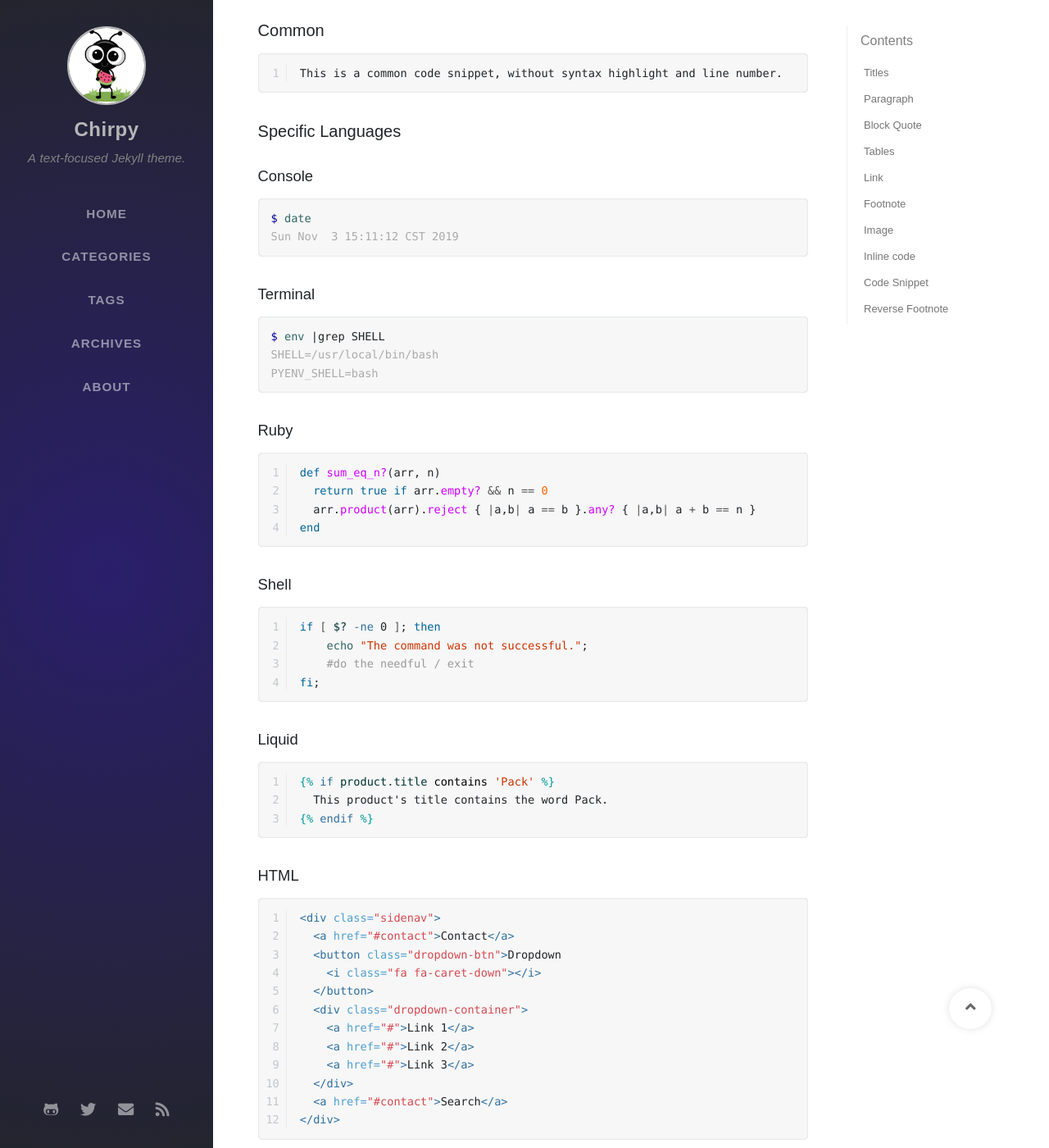
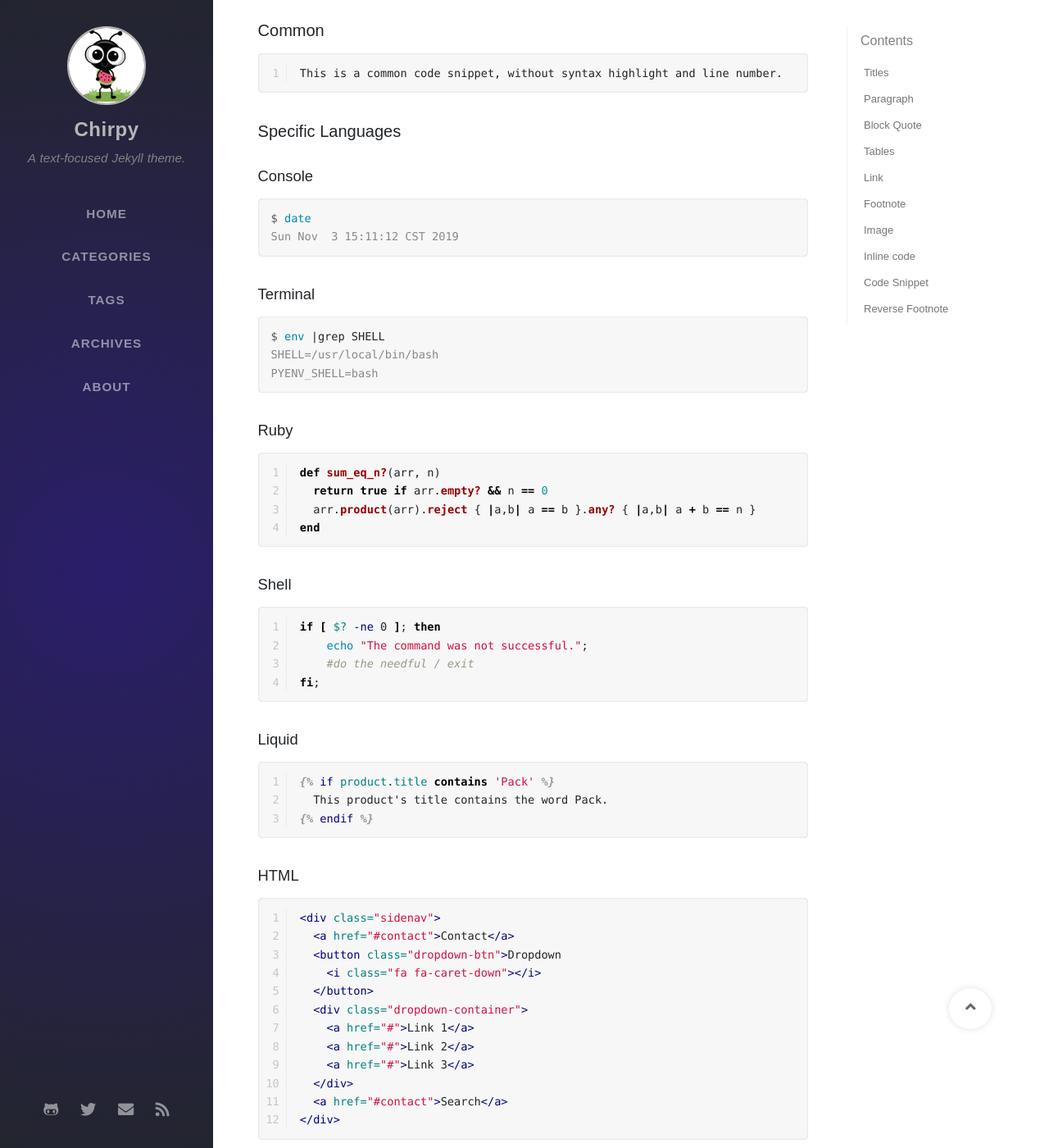
Before and after one commit to nicetrykiddo/writeups, a Jekyll site: the page built from _posts/2019-08-08-text-and-typography.md, in a window 1280 px wide and 1400 px high, scrolled down 1804 px. Shown: the whole window at 82% size. Built offline with Jekyll 4.4.1, drawn with Linux system fonts in a browser that asks for light colours; nearby versions of some CDN libraries; some web fonts are replaced; comment, search, counter and statistics services are not loaded.

Commit message:
Updated syntax highlighter.

```diff
--- a/assets/css/syntax.scss
+++ b/assets/css/syntax.scss
@@ -8,67 +8,69 @@
 * MIT Licensed
 */
 
-.highlight .hll { background-color: #ffc; }
-.highlight .c { color: #999; } /* Comment */
-.highlight .err { color: #a00; background-color: #faa } /* Error */
-.highlight .k { color: #069; } /* Keyword */
-.highlight .o { color: #555 } /* Operator */
-.highlight .cm { color: #09f; font-style: italic } /* Comment.Multiline */
-.highlight .cp { color: #099 } /* Comment.Preproc */
-.highlight .c1 { color: #999; } /* Comment.Single */
-.highlight .cs { color: #999; } /* Comment.Special */
-.highlight .gd { background-color: #fcc; border: 1px solid #c00 } /* Generic.Deleted */
-.highlight .ge { font-style: italic } /* Generic.Emph */
-.highlight .gr { color: #f00 } /* Generic.Error */
-.highlight .gh { color: #030; } /* Generic.Heading */
-.highlight .gi { background-color: #cfc; border: 1px solid #0c0 } /* Generic.Inserted */
-.highlight .go { color: #aaa } /* Generic.Output */
-.highlight .gp { color: #009; } /* Generic.Prompt */
-.highlight .gs { } /* Generic.Strong */
-.highlight .gu { color: #030; } /* Generic.Subheading */
-.highlight .gt { color: #9c6 } /* Generic.Traceback */
-.highlight .kc { color: #069; } /* Keyword.Constant */
-.highlight .kd { color: #069; } /* Keyword.Declaration */
-.highlight .kn { color: #069; } /* Keyword.Namespace */
-.highlight .kp { color: #069 } /* Keyword.Pseudo */
-.highlight .kr { color: #069; } /* Keyword.Reserved */
-.highlight .kt { color: #078; } /* Keyword.Type */
-.highlight .m { color: #f60 } /* Literal.Number */
-.highlight .s { color: #d44950 } /* Literal.String */
-.highlight .na { color: #4f9fcf } /* Name.Attribute */
-.highlight .nb { color: #366 } /* Name.Builtin */
-.highlight .nc { color: #0a8; } /* Name.Class */
-.highlight .no { color: #360 } /* Name.Constant */
-.highlight .nd { color: #99f } /* Name.Decorator */
-.highlight .ni { color: #999; } /* Name.Entity */
-.highlight .ne { color: #c00; } /* Name.Exception */
-.highlight .nf { color: #c0f } /* Name.Function */
-.highlight .nl { color: #99f } /* Name.Label */
-.highlight .nn { color: #0cf; } /* Name.Namespace */
-.highlight .nt { color: #2f6f9f; } /* Name.Tag */
-.highlight .nv { color: #033 } /* Name.Variable */
-.highlight .ow { color: #000; } /* Operator.Word */
-.highlight .w { color: #bbb } /* Text.Whitespace */
-.highlight .mf { color: #f60 } /* Literal.Number.Float */
-.highlight .mh { color: #f60 } /* Literal.Number.Hex */
-.highlight .mi { color: #f60 } /* Literal.Number.Integer */
-.highlight .mo { color: #f60 } /* Literal.Number.Oct */
-.highlight .sb { color: #c30 } /* Literal.String.Backtick */
-.highlight .sc { color: #c30 } /* Literal.String.Char */
-.highlight .sd { color: #c30; font-style: italic } /* Literal.String.Doc */
-.highlight .s2 { color: #c30 } /* Literal.String.Double */
-.highlight .se { color: #c30; } /* Literal.String.Escape */
-.highlight .sh { color: #c30 } /* Literal.String.Heredoc */
-.highlight .si { color: #a00 } /* Literal.String.Interpol */
-.highlight .sx { color: #c30 } /* Literal.String.Other */
-.highlight .sr { color: #3aa } /* Literal.String.Regex */
-.highlight .s1 { color: #c30 } /* Literal.String.Single */
-.highlight .ss { color: #fc3 } /* Literal.String.Symbol */
-.highlight .bp { color: #366 } /* Name.Builtin.Pseudo */
-.highlight .vc { color: #033 } /* Name.Variable.Class */
-.highlight .vg { color: #033 } /* Name.Variable.Global */
-.highlight .vi { color: #033 } /* Name.Variable.Instance */
-.highlight .il { color: #f60 } /* Literal.Number.Integer.Long */
+/* https://raw.githubusercontent.com/jwarby/pygments-css/master/github.css */
+.highlight .hll { background-color: #ffffcc }
+.highlight .c { color: #999988; font-style: italic } /* Comment */
+.highlight .err { color: #a61717; background-color: #e3d2d2 } /* Error */
+.highlight .k { color: #000000; font-weight: bold } /* Keyword */
+.highlight .o { color: #000000; font-weight: bold } /* Operator */
+.highlight .cm { color: #999988; font-style: italic } /* Comment.Multiline */
+.highlight .cp { color: #999999; font-weight: bold; font-style: italic } /* Comment.Preproc */
+.highlight .c1 { color: #999988; font-style: italic } /* Comment.Single */
+.highlight .cs { color: #999999; font-weight: bold; font-style: italic } /* Comment.Special */
+.highlight .gd { color: #000000; background-color: #ffdddd } /* Generic.Deleted */
+.highlight .ge { color: #000000; font-style: italic } /* Generic.Emph */
+.highlight .gr { color: #aa0000 } /* Generic.Error */
+.highlight .gh { color: #999999 } /* Generic.Heading */
+.highlight .gi { color: #000000; background-color: #ddffdd } /* Generic.Inserted */
+.highlight .go { color: #888888 } /* Generic.Output */
+.highlight .gp { color: #555555 } /* Generic.Prompt */
+.highlight .gs { font-weight: bold } /* Generic.Strong */
+.highlight .gu { color: #aaaaaa } /* Generic.Subheading */
+.highlight .gt { color: #aa0000 } /* Generic.Traceback */
+.highlight .kc { color: #000000; font-weight: bold } /* Keyword.Constant */
+.highlight .kd { color: #000000; font-weight: bold } /* Keyword.Declaration */
+.highlight .kn { color: #000000; font-weight: bold } /* Keyword.Namespace */
+.highlight .kp { color: #000000; font-weight: bold } /* Keyword.Pseudo */
+.highlight .kr { color: #000000; font-weight: bold } /* Keyword.Reserved */
+.highlight .kt { color: #445588; font-weight: bold } /* Keyword.Type */
+.highlight .m { color: #009999 } /* Literal.Number */
+.highlight .s { color: #d01040 } /* Literal.String */
+.highlight .na { color: #008080 } /* Name.Attribute */
+.highlight .nb { color: #0086B3 } /* Name.Builtin */
+.highlight .nc { color: #445588; font-weight: bold } /* Name.Class */
+.highlight .no { color: #008080 } /* Name.Constant */
+.highlight .nd { color: #3c5d5d; font-weight: bold } /* Name.Decorator */
+.highlight .ni { color: #800080 } /* Name.Entity */
+.highlight .ne { color: #990000; font-weight: bold } /* Name.Exception */
+.highlight .nf { color: #990000; font-weight: bold } /* Name.Function */
+.highlight .nl { color: #990000; font-weight: bold } /* Name.Label */
+.highlight .nn { color: #555555 } /* Name.Namespace */
+.highlight .nt { color: #000080 } /* Name.Tag */
+.highlight .nv { color: #008080 } /* Name.Variable */
+.highlight .ow { color: #000000; font-weight: bold } /* Operator.Word */
+.highlight .w { color: #bbbbbb } /* Text.Whitespace */
+.highlight .mf { color: #009999 } /* Literal.Number.Float */
+.highlight .mh { color: #009999 } /* Literal.Number.Hex */
+.highlight .mi { color: #009999 } /* Literal.Number.Integer */
+.highlight .mo { color: #009999 } /* Literal.Number.Oct */
+.highlight .sb { color: #d01040 } /* Literal.String.Backtick */
+.highlight .sc { color: #d01040 } /* Literal.String.Char */
+.highlight .sd { color: #d01040 } /* Literal.String.Doc */
+.highlight .s2 { color: #d01040 } /* Literal.String.Double */
+.highlight .se { color: #d01040 } /* Literal.String.Escape */
+.highlight .sh { color: #d01040 } /* Literal.String.Heredoc */
+.highlight .si { color: #d01040 } /* Literal.String.Interpol */
+.highlight .sx { color: #d01040 } /* Literal.String.Other */
+.highlight .sr { color: #009926 } /* Literal.String.Regex */
+.highlight .s1 { color: #d01040 } /* Literal.String.Single */
+.highlight .ss { color: #990073 } /* Literal.String.Symbol */
+.highlight .bp { color: #999999 } /* Name.Builtin.Pseudo */
+.highlight .vc { color: #008080 } /* Name.Variable.Class */
+.highlight .vg { color: #008080 } /* Name.Variable.Global */
+.highlight .vi { color: #008080 } /* Name.Variable.Instance */
+.highlight .il { color: #009999 } /* Literal.Number.Integer.Long */
+
 
 /*-- Codes Snippet --*/
 
```
